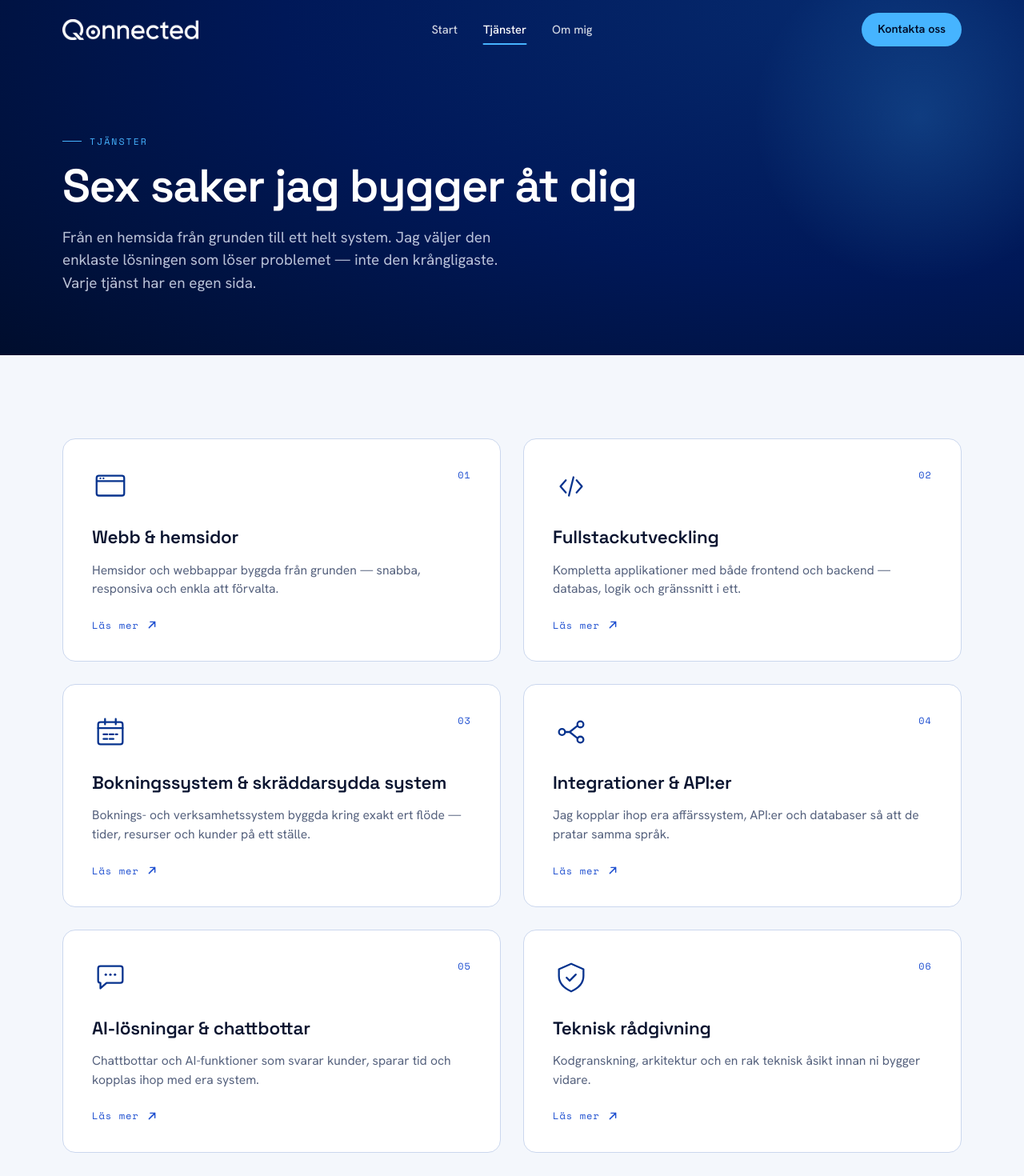
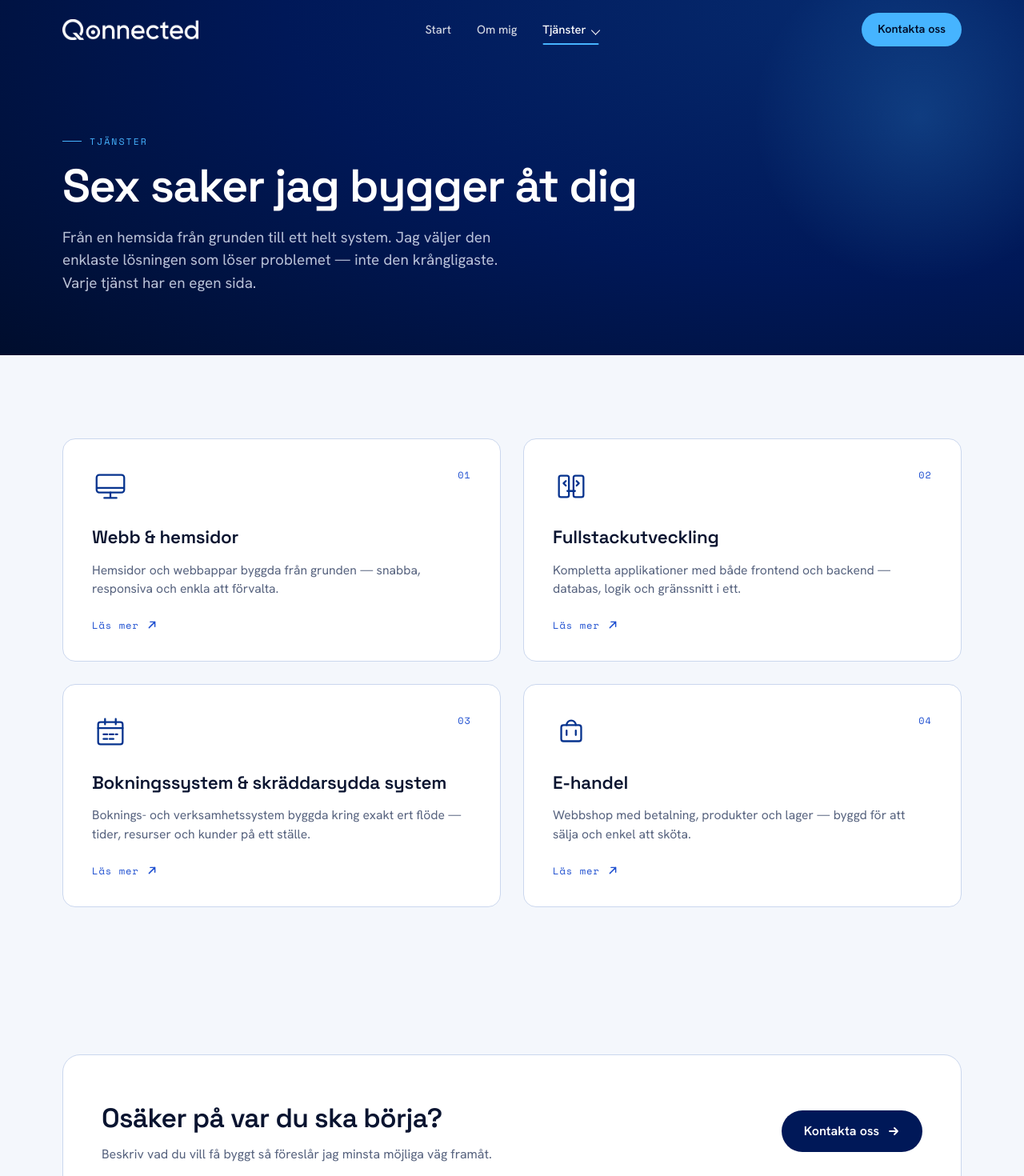
Before and after one commit to jelalqaiumi/qonnected, a Next.js app in the folder qnext/: page /tjanster in a window 1280 px wide. Shown: the top 1470 px of the page at 80% size. Built offline with nearby package versions, Linux system fonts and the light colour scheme.

Commit message:
dropdown fixat

```diff
--- a/qnext/components/Icons.tsx
+++ b/qnext/components/Icons.tsx
@@ -21,14 +21,24 @@ export function ArrowUpRight(props: IconProps) {
 const paths: Record<string, ReactElement> = {
   web: (
     <>
-      <rect x="6" y="10" width="36" height="26" rx="3" stroke="currentColor" strokeWidth="2.4" />
-      <path d="M6 17h36" stroke="currentColor" strokeWidth="2.4" />
-      <circle cx="11" cy="13.5" r="1.2" fill="currentColor" />
-      <circle cx="15" cy="13.5" r="1.2" fill="currentColor" />
+      <rect x="6" y="9" width="36" height="23" rx="3.5" stroke="currentColor" strokeWidth="2.4" />
+      <path d="M24 32v7M16 39h16" stroke="currentColor" strokeWidth="2.4" strokeLinecap="round" />
+      <path d="M6 26h36" stroke="currentColor" strokeWidth="2.4" />
     </>
   ),
   code: (
-    <path d="M17 16l-7 8 7 8M31 16l7 8-7 8M27 12l-6 24" stroke="currentColor" strokeWidth="2.4" strokeLinecap="round" strokeLinejoin="round" />
+    <>
+      <rect x="8" y="10" width="13" height="28" rx="2.5" stroke="currentColor" strokeWidth="2.4" />
+      <rect x="27" y="10" width="13" height="28" rx="2.5" stroke="currentColor" strokeWidth="2.4" />
+      <path d="M17 17l-3 3 3 3M31 17l3 3-3 3M19 30h10" stroke="currentColor" strokeWidth="2.4" strokeLinecap="round" strokeLinejoin="round" />
+    </>
+  ),
+  cart: (
+    <>
+      <path d="M14 15h20a3 3 0 0 1 3 3v15a3 3 0 0 1-3 3H14a3 3 0 0 1-3-3V18a3 3 0 0 1 3-3z" stroke="currentColor" strokeWidth="2.4" strokeLinejoin="round" />
+      <path d="M18 15a6 6 0 1 1 12 0" stroke="currentColor" strokeWidth="2.4" strokeLinecap="round" />
+      <path d="M18 22v6M30 22v6" stroke="currentColor" strokeWidth="2.4" strokeLinecap="round" />
+    </>
   ),
   nodes: (
     <>
@@ -60,6 +70,42 @@ const paths: Record<string, ReactElement> = {
       <rect x="8" y="11" width="32" height="29" rx="3" stroke="currentColor" strokeWidth="2.4" />
       <path d="M8 19h32M17 7v7M31 7v7" stroke="currentColor" strokeWidth="2.4" strokeLinecap="round" />
       <path d="M15 27h5M23 27h5M31 27h2M15 33h5M23 33h5" stroke="currentColor" strokeWidth="2.4" strokeLinecap="round" />
+    </>
+  ),
+  camera: (
+    <>
+      <path d="M12 16h6l3-4h6l3 4h6a3 3 0 0 1 3 3v16a3 3 0 0 1-3 3H12a3 3 0 0 1-3-3V19a3 3 0 0 1 3-3z" stroke="currentColor" strokeWidth="2.4" strokeLinejoin="round" />
+      <circle cx="24" cy="27" r="6.5" stroke="currentColor" strokeWidth="2.4" />
+      <circle cx="33.5" cy="19.5" r="1.5" fill="currentColor" />
+    </>
+  ),
+  video: (
+    <>
+      <rect x="8" y="15" width="32" height="22" rx="3" stroke="currentColor" strokeWidth="2.4" />
+      <path d="M8 22h32" stroke="currentColor" strokeWidth="2.4" />
+      <path d="M14 15l4 7M22 15l4 7M30 15l4 7" stroke="currentColor" strokeWidth="2.4" strokeLinecap="round" />
+    </>
+  ),
+  search: (
+    <>
+      <rect x="8" y="14" width="30" height="20" rx="2.5" stroke="currentColor" strokeWidth="2.4" />
+      <circle cx="20.5" cy="24" r="4.5" stroke="currentColor" strokeWidth="2.4" />
+      <path d="M24 27.5l4 4" stroke="currentColor" strokeWidth="2.4" strokeLinecap="round" />
+      <path d="M8 34h30" stroke="currentColor" strokeWidth="2.4" />
+    </>
+  ),
+  coin: (
+    <>
+      <circle cx="24" cy="24" r="13" stroke="currentColor" strokeWidth="2.4" />
+      <path d="M28 18.8c-1-1-2.4-1.6-4-1.6-2.6 0-4.5 1.5-4.5 3.6 0 2.3 2 3.1 4.4 3.7 2.5.6 4.6 1.2 4.6 3.8 0 2.1-1.9 3.7-4.6 3.7-1.8 0-3.5-.7-4.7-2" stroke="currentColor" strokeWidth="2.4" strokeLinecap="round" strokeLinejoin="round" />
+      <path d="M24 15v18" stroke="currentColor" strokeWidth="2.4" strokeLinecap="round" />
+    </>
+  ),
+  ads: (
+    <>
+      <circle cx="24" cy="24" r="13" stroke="currentColor" strokeWidth="2.4" />
+      <path d="M28 18.8c-1-1-2.4-1.6-4-1.6-2.6 0-4.5 1.5-4.5 3.6 0 2.3 2 3.1 4.4 3.7 2.5.6 4.6 1.2 4.6 3.8 0 2.1-1.9 3.7-4.6 3.7-1.8 0-3.5-.7-4.7-2" stroke="currentColor" strokeWidth="2.4" strokeLinecap="round" strokeLinejoin="round" />
+      <path d="M24 15v18" stroke="currentColor" strokeWidth="2.4" strokeLinecap="round" />
     </>
   ),
   chat: (
--- a/qnext/components/Nav.tsx
+++ b/qnext/components/Nav.tsx
@@ -4,10 +4,11 @@ import Link from "next/link";
 import Image from "next/image";
 import { usePathname } from "next/navigation";
 import { useEffect, useState } from "react";
+import { services } from "@/lib/services";
+import { ServiceIcon } from "@/components/Icons";
 
 const links = [
   { href: "/", label: "Start" },
-  { href: "/tjanster", label: "Tjänster" },
   { href: "/om", label: "Om mig" },
 ];
 
@@ -83,6 +84,51 @@ export default function Nav() {
               )}
             </Link>
           ))}
+
+          <div className="group relative">
+            <Link
+              href="/tjanster"
+              className={`relative inline-flex items-center gap-2 text-[0.92rem] font-medium transition-colors ${
+                pathname.startsWith("/tjanster")
+                  ? scrolled
+                    ? "text-royal"
+                    : "text-white"
+                  : scrolled
+                  ? "text-muted hover:text-royal"
+                  : "text-white/80 hover:text-white"
+              }`}
+            >
+              Tjänster
+              <span
+                className={`mt-0.5 h-2 w-2 rotate-45 border-b border-r transition-colors ${
+                  scrolled ? "border-current" : "border-current"
+                }`}
+              />
+              {pathname.startsWith("/tjanster") && (
+                <span className="absolute -bottom-2 left-0 right-0 h-0.5 rounded bg-signal" />
+              )}
+            </Link>
+
+            <div className="invisible absolute left-1/2 top-full mt-5 w-[310px] -translate-x-1/2 overflow-hidden rounded-[18px] border border-[#d8dfeb] bg-white p-3 opacity-0 shadow-[0_18px_38px_-20px_rgba(10,20,48,0.35)] transition-all duration-200 group-hover:visible group-hover:translate-y-0 group-hover:opacity-100 group-focus-within:visible group-focus-within:translate-y-0 group-focus-within:opacity-100">
+              <div className="absolute -top-2 left-1/2 h-4 w-4 -translate-x-1/2 rotate-45 border-l border-t border-[#d8dfeb] bg-white" />
+              <div className="relative grid gap-1.5">
+                {services.map((service) => (
+                  <Link
+                    key={service.slug}
+                    href={`/tjanster/${service.slug}`}
+                    className="flex w-full min-w-0 items-center gap-3 rounded-2xl px-2.5 py-2.5 transition-colors hover:bg-[#f3f7ff]"
+                  >
+                    <span className="grid h-10 w-10 shrink-0 place-items-center rounded-xl bg-[#e8f0ff] text-[#0b2f74] shadow-[inset_0_0_0_1px_rgba(11,47,116,0.08)]">
+                      <ServiceIcon name={service.icon} className="h-5 w-5" />
+                    </span>
+                    <div className="min-w-0">
+                      <div className="truncate text-[0.96rem] font-medium text-ink">{service.title}</div>
+                    </div>
+                  </Link>
+                ))}
+              </div>
+            </div>
+          </div>
         </nav>
 
         {/* Höger sida: knapp (desktop) + mobilmeny */}
@@ -116,6 +162,22 @@ export default function Nav() {
             {l.label}
           </Link>
         ))}
+        <div className="space-y-3">
+          <Link href="/tjanster" className="text-[1.1rem] font-medium text-white">
+            Tjänster
+          </Link>
+          <div className="grid gap-2 border-l border-signal-soft/20 pl-4">
+            {services.map((service) => (
+              <Link
+                key={service.slug}
+                href={`/tjanster/${service.slug}`}
+                className="text-[0.94rem] text-white/80 transition-colors hover:text-white"
+              >
+                {service.title}
+              </Link>
+            ))}
+          </div>
+        </div>
         <Link href="/kontakt" className="mt-2 w-fit rounded-full bg-signal px-5 py-2.5 text-[0.95rem] font-semibold text-navy-deep">
           Kontakta oss
         </Link>
--- a/qnext/lib/services.ts
+++ b/qnext/lib/services.ts
@@ -73,27 +73,7 @@ export const services: Service[] = [
       "Företag som vill ha bokning, kunder och betalning i samma system",
     ],
   },
-  {
-    slug: "integrationer",
-    num: "04",
-    title: "Integrationer & API:er",
-    short:
-      "Jag kopplar ihop era affärssystem, API:er och databaser så att de pratar samma språk.",
-    icon: "nodes",
-    intro:
-      "De flesta problem handlar inte om att ett system saknas, utan om att systemen inte pratar med varandra. Jag bygger kopplingarna så att data flödar automatiskt i stället för att klippas och klistras för hand.",
-    includes: [
-      "Integration mellan affärssystem, e-handel, CRM och liknande",
-      "Egna API:er eller koppling mot befintliga",
-      "Säker hantering av data på vägen mellan systemen",
-      "Övervakning så att du märker om något slutar fungera",
-    ],
-    goodFor: [
-      "Företag där samma uppgift matas in i flera system",
-      "Dig som vill att webb, lager och ekonomi ska hänga ihop",
-      "Verksamheter som vuxit och fått en spretig systemflora",
-    ],
-  },
+  /*
   {
     slug: "ai-losningar",
     num: "05",
@@ -115,25 +95,26 @@ export const services: Service[] = [
       "Verksamheter som vill testa AI på ett konkret, avgränsat sätt",
     ],
   },
-  {
-    slug: "radgivning",
-    num: "06",
-    title: "Teknisk rådgivning",
+  */
+ {
+    slug: "e-handel",
+    num: "04",
+    title: "E-handel",
     short:
-      "Kodgranskning, arkitektur och en rak teknisk åsikt innan ni bygger vidare.",
-    icon: "shield",
+      "Webbshop med betalning, produkter och lager — byggd för att sälja och enkel att sköta.",
+    icon: "cart",
     intro:
-      "Ibland behöver du inte mer kod — du behöver någon som granskar det som finns och ger en rak rekommendation. Jag hjälper dig fatta tekniska beslut du kan luta dig mot.",
+      "Jag bygger webbutiker från grunden, anpassade efter vad du säljer. Med smidig kassa, säkra betalningar och koll på lagret — så att kunden handlar enkelt och du slipper krångel bakom kulisserna.",
     includes: [
-      "Granskning av befintlig kod och arkitektur",
-      "Rekommendationer kring teknikval och struktur",
-      "Bollplank inför större beslut och ombyggnader",
-      "Översättning av teknik till något ledningen kan ta ställning till",
+      "Webbshop anpassad efter dina produkter och ditt flöde",
+      "Säker betalning med de vanligaste betalsätten",
+      "Koll på lager, ordrar och kunder på ett ställe",
+      "Byggt för mobilen, där de flesta handlar idag",
     ],
     goodFor: [
-      "Dig som ska påbörja ett bygge och vill ha rätt riktning",
-      "Team som vill ha en second opinion på sin lösning",
-      "Beslutsfattare som behöver tekniken förklarad rakt",
+      "Dig som vill börja sälja på nätet",
+      "Butiker som vill koppla ihop webb och fysisk försäljning",
+      "Verksamheter som vuxit ur en enkel, färdig webbshopstjänst",
     ],
   },
 ];
```
